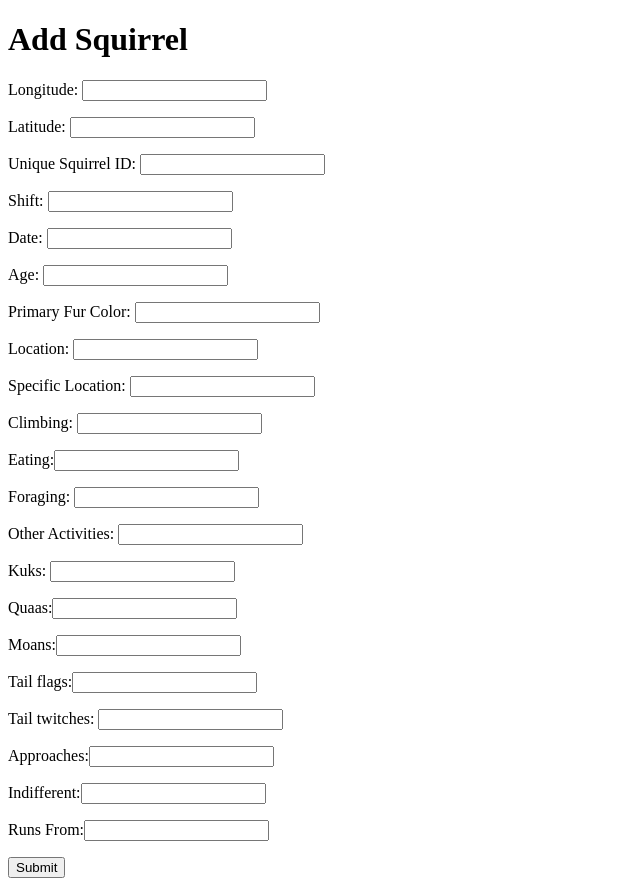
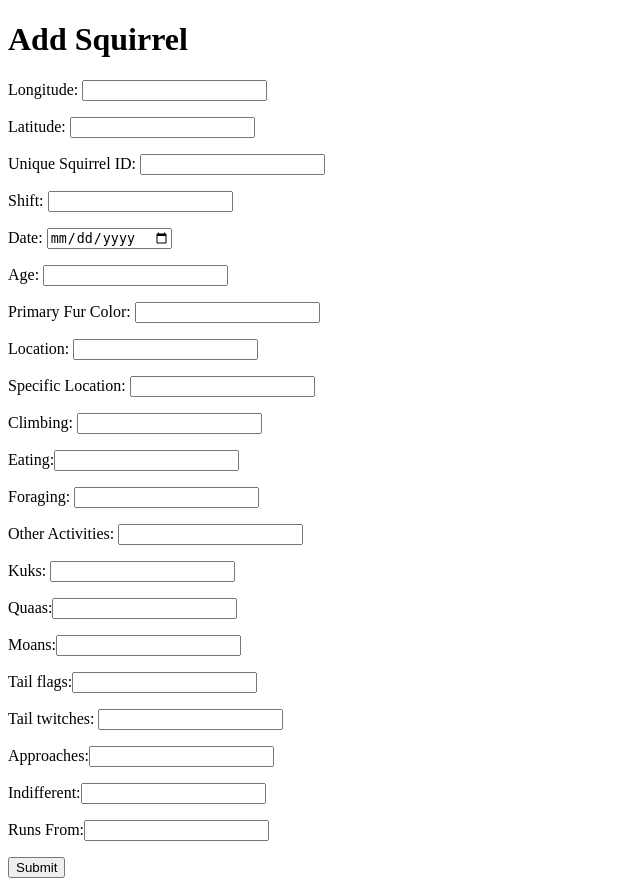
Before and after one commit to sc4602/Group28, a Django app: page /sightings/add in a window 1280 px wide. Shown: the whole page, without its empty margins (0-640 px from the left). Run offline with Django 3.2, Linux system fonts and the light colour scheme.

Commit message:
a new change

```diff
--- a/top/squirrel/template/squirrel/add.html
+++ b/top/squirrel/template/squirrel/add.html
@@ -1,40 +1,37 @@
-<! add.html>
 <!DOCTYPE html>
 <html lang="en">
 	<head>
-
 		<meta charset="UTF-8">
         <title>Title</title>
-
 	</head>
 	<body>
     	<div class="container">
         	<div class="row">
-            <h1> Add Squirrel</h1>
-            <div class="col -md-8 col-md-offset-2 " >
-            	<form action="" method="post ">
-                    <p> Longitude: <input type="text" name="longitude"></p >
-                    <p> Latitude: <input type="text" name="latitude"></p >
-                    <p> Unique Squirrel ID: <input type="text" name="unique_squirrel_id"></p >
-                    <p> Shift: <input type="text" name="shift"></p >
-                    <p> Date: <input type="text" name="date"></p >
-                    <p> Age: <input type="text" name="age"></p >
-                    <p> Primary Fur Color: <input type="text" name="primary_fur_color"></p >
-                    <p> Location: <input type="text" name="location"></p >
-                    <p> Specific Location: <input type="text" name="specific location"></p >
-					<p> Climbing: <input type="text" name=" cl ímoing"></p>
-                    <p> Eating:<input type="text" name="eating"></p >
-					<p> Foraging: <input type="text" name="foraging"></p>
-					<p> Other Activities: <input type="text" name="other activities"></p>
-                    <p> Kuks: <input type="text" name="kuks"></p>
-                    <p> Quaas:<input type="text" name="quaas"></p >
-                    <p> Moans:<input type="text" name="moans"></p >
-                    <p> Tail flags:<input type="text" name="tail_flages"></p >
-					<p> Tail twitches: <input type="text" name="tail_twitches"></p>
-                    <p> Approaches:<input type="text" name="approaches"></p >
-                    <p> Indifferent:<input type="text" name="indifferent"></p >
-                    <p> Runs From:<input type="text" name="runs_from"></p >
-                  	<input type="submit" name="submit" >
+            <h1>Add Squirrel</h1>
+            <div class="col-md-6 col-md-offset-3">
+            	<form action="" method="post">
+                    <p> Longitude: <input type="text" name="longitude" class="form-control"></p>
+                    <p> Latitude: <input type="text" name="latitude" class="form-control"></p>
+                    <p> Unique Squirrel ID: <input type="text" name="unique_squirrel_id" class="form-control"></p>
+                    <p> Shift: <input type="text" name="shift" class="form-control"></p>
+                    <p> Date: <input type="date" name="date" class="form-control"></p>
+                    <p> Age: <input type="text" name="age" class="form-control"></p>
+                    <p> Primary Fur Color: <input type="text" name="primary_fur_color" class="form-control"></p>
+                    <p> Location: <input type="text" name="location" class="form-control"></p>
+                    <p> Specific Location: <input type="text" name="specific_location" class="form-control"></p>
+					<p> Climbing: <input type="text" name="climbing" class="form-control"></p>
+                    <p> Eating:<input type="text" name="eating" class="form-control"></p>
+					<p> Foraging: <input type="text" name="foraging" class="form-control"></p>
+					<p> Other Activities: <input type="text" name="other_activities" class="form-control"></p>
+                    <p> Kuks: <input type="text" name="kuks" class="form-control"></p>
+                    <p> Quaas:<input type="text" name="quaas" class="form-control"></p>
+                    <p> Moans:<input type="text" name="moans" class="form-control"></p>
+                    <p> Tail flags:<input type="text" name="tail_flags" class="form-control"></p>
+					<p> Tail twitches: <input type="text" name="tail_twitches" class="form-control"></p>
+                    <p> Approaches:<input type="text" name="approaches" class="form-control"></p>
+                    <p> Indifferent:<input type="text" name="indifferent" class="form-control"></p>
+                    <p> Runs From:<input type="text" name="runs_from" class="form-control"></p>
+                    <input type="submit" class="btn btn-success">
                 </form>
             </div>
             </div>
--- a/top/squirrel/views.py
+++ b/top/squirrel/views.py
@@ -1,4 +1,4 @@
-from django.shortcuts import render
+from django.shortcuts import render, redirect
 from django.views.decorators.csrf import csrf_exempt
 from django.http import HttpResponse
 import folium
@@ -28,13 +28,10 @@ def display_map(request):
 
 # GET
 def list_sightings(request):
-    # squirrel_list = Sighting.objects.all()
-    # return HttpResponse(squirrel_list)
-
     if request.method == 'GET':
         squirrel_list = Sighting.objects.all()
         return render(request, 'squirrel/list.html',locals())
-    # return HttpResponse('A view to list all squirrel sightings with links to edit and add sightings.')
+
 
 
 # POST or DELETE
@@ -44,7 +41,7 @@ def detail_sighting(request, unique_squirrel_id):
         # return HttpResponse('DELETE')
         delete_id = unique_squirrel_id
         Sighting.objects.filter(unique_squirrel_id=delete_id).delete()  # 删除数据
-        #return redirect('/userlist/')
+        # return redirect('/sightiings')
         return HttpResponse('DELETE ACCOMPLISHED')
     if request.method == 'POST':
         latitude = request.POST.get('latitude')
@@ -90,7 +87,7 @@ def detail_sighting(request, unique_squirrel_id):
 @csrf_exempt
 def add_sighting(request):
     if request.method == 'POST':
-        # return HttpResponse("POST Response")
+        # return HttpResponse('Success')
         latitude = request.POST.get('latitude')
         longitude = request.POST.get('longitude')
         unique_squirrel_id = request.POST.get('unique_squirrel_id')
@@ -138,8 +135,10 @@ def add_sighting(request):
                                 approaches=approaches,
                                 indifferent=indifferent,
                                 runs_from=runs_from)
+
         new_squirrel.save()
-    return render(request, 'squirrel/add.html')
+        return redirect('/sightings')
+    return render(request, 'squirrel/add.html',locals())
 
 
 # GET
```
Also changed, not shown: top/squirrel/template/squirrel/detail_sighting.html (+8 -2 lines), top/squirrel/template/squirrel/list.html (+4 -4 lines), top/db.sqlite3.
